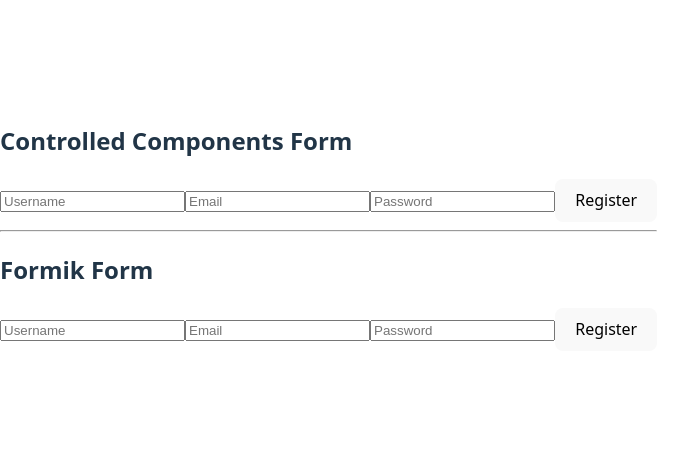
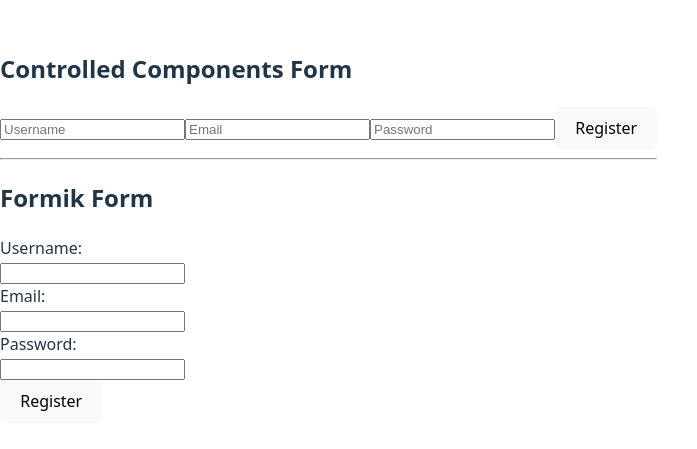
Before and after one commit to Mahmoudellawendy/alx-fe-reactjs, a React (Vite) app in the folder form-handling-react/: page / in a window 1280 px wide. Shown: the part 173-622 px from the top of the page, without its empty margins (0-697 px from the left). Built offline with nearby package versions, Linux system fonts and the light colour scheme.

Commit message:
add more edits

```diff
--- a/form-handling-react/src/components/FormikForm.jsx
+++ b/form-handling-react/src/components/FormikForm.jsx
@@ -2,19 +2,27 @@
 import { Formik, Form, Field, ErrorMessage } from 'formik';
 import * as Yup from 'yup';
 
+// 1. Yup validation schema
 const SignupSchema = Yup.object().shape({
-  username: Yup.string().required('Username is required'),
-  email: Yup.string().email('Invalid email').required('Email is required'),
-  password: Yup.string().min(6, 'Password too short').required('Password is required'),
+  username: Yup.string()
+    .required('Username is required'),
+  email: Yup.string()
+    .email('Invalid email address')
+    .required('Email is required'),
+  password: Yup.string()
+    .min(6, 'Password must be at least 6 characters')
+    .required('Password is required'),
 });
 
-const FormikForm = () => (
+const FormikForm = () => {
+  return (
     <Formik
       initialValues={{ username: '', email: '', password: '' }}
-    validationSchema={SignupSchema}
+      validationSchema={SignupSchema}  // 2. Yup schema used here
       onSubmit={(values, { setSubmitting, resetForm }) => {
+        // 3. Formik validation logic + mock API submission simulation
         setTimeout(() => {
-        alert(JSON.stringify(values, null, 2));
+          alert('User Registered:\n' + JSON.stringify(values, null, 2));
           resetForm();
           setSubmitting(false);
         }, 500);
@@ -22,19 +30,31 @@
     >
       {({ isSubmitting }) => (
         <Form>
-        <Field type="text" name="username" placeholder="Username" />
+          <div>
+            <label htmlFor="username">Username:</label><br/>
+            <Field type="text" name="username" />
             <ErrorMessage name="username" component="div" style={{ color: 'red' }} />
+          </div>
 
-        <Field type="email" name="email" placeholder="Email" />
+          <div>
+            <label htmlFor="email">Email:</label><br/>
+            <Field type="email" name="email" />
             <ErrorMessage name="email" component="div" style={{ color: 'red' }} />
+          </div>
 
-        <Field type="password" name="password" placeholder="Password" />
+          <div>
+            <label htmlFor="password">Password:</label><br/>
+            <Field type="password" name="password" />
             <ErrorMessage name="password" component="div" style={{ color: 'red' }} />
+          </div>
 
-        <button type="submit" disabled={isSubmitting}>Register</button>
+          <button type="submit" disabled={isSubmitting}>
+            Register
+          </button>
         </Form>
       )}
     </Formik>
   );
+};
 
 export default FormikForm;
```
Lines whose indentation alone changed are shown as unchanged.
